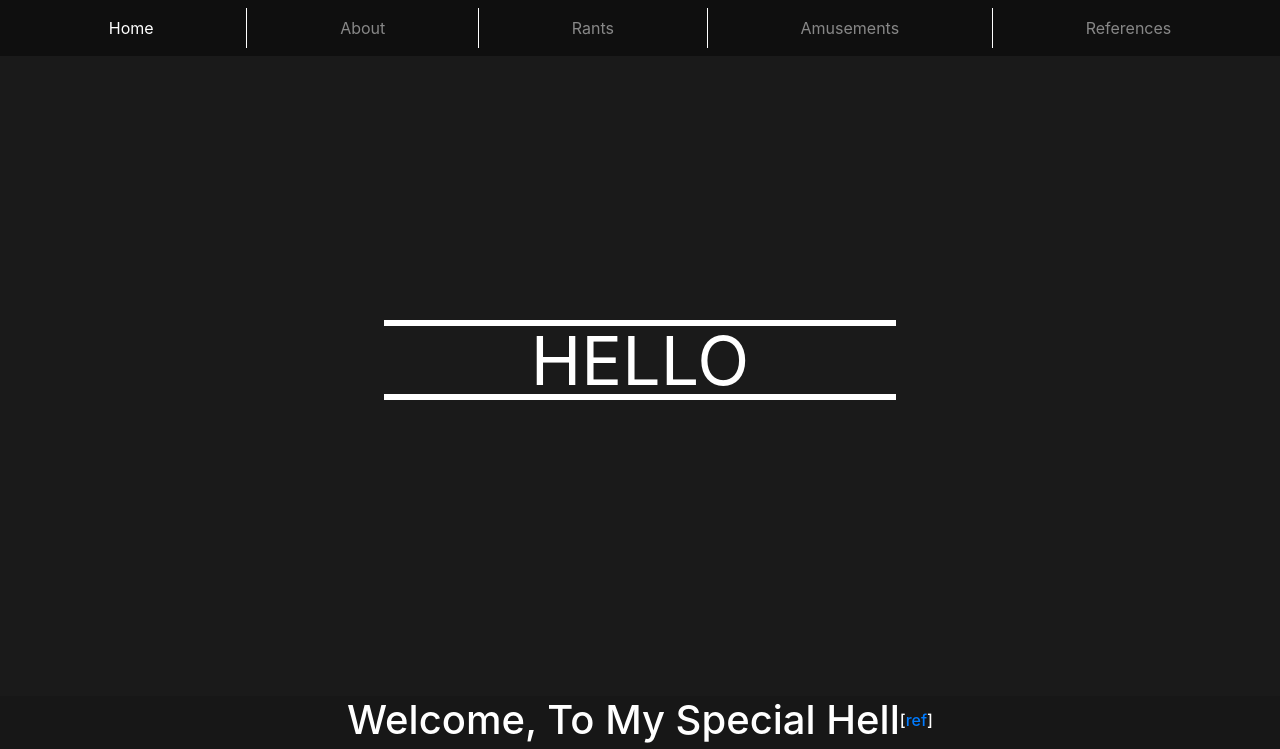
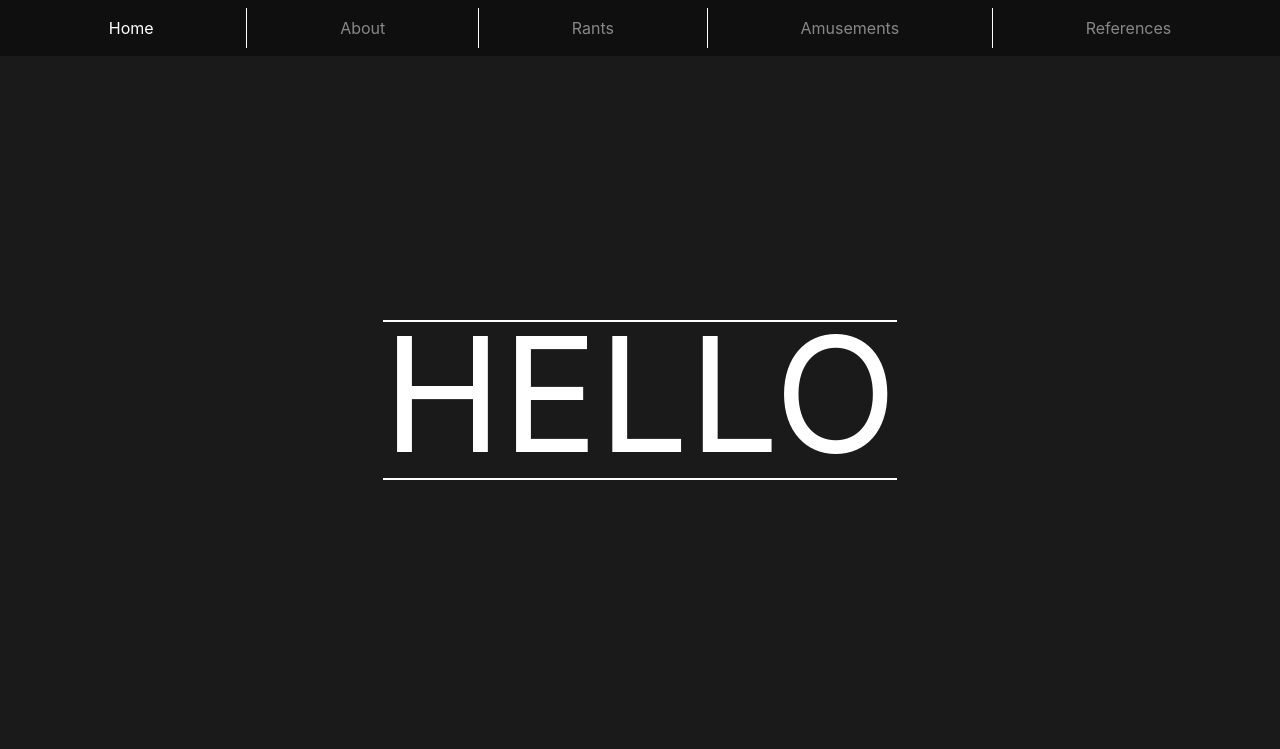
Before and after one commit to auhsoja/jabrams-website, a website: page index.html in a window 1280 px wide. Shown: the top 749 px of the page. Drawn offline with nearby package versions, Linux system fonts and the light colour scheme.

Commit message:
got the animated title seemingly working

```diff
--- a/css/basic-style.css
+++ b/css/basic-style.css
@@ -8,6 +8,11 @@
     --black-spacing-bg: #1a1a1a;
     --black-content-bg: #171717;
     --black-footer-bg: #0f0f0f;
+    --expand-width-delay: 0.5s;
+    --expand-width-time: 2s;
+    --expand-height-time: 1s;
+    --inter-animation-antidelay: 1s;
+    --fade-in-title-text-time: 2s;
 }
 
 .header-quote {
@@ -167,36 +172,43 @@ footer img {
     display: flex;
     justify-content: center;
     z-index: -1;
-    height: 50vw;
+    height: 100vh;
     width: 100%;
 }
 
-.animated-title-box {
+/* TODO: Refactor the boxes to make this less of a headache */
+.animated-title-borders {
     position: fixed;
-    border-top: 3px solid white;
-    border-bottom: 3px solid white;
+    border-top: 2px solid white;
+    border-bottom: 2px solid white;
     top: 40%;
-    width: 40%;
-    height: 10%;
-    opacity: 1;
     z-index: 1;
+    max-width: 0;      /* Animate from 0 to content width */
+    max-height: 0;     /* Animate from 0 to 20% */
+    transition: max-width var(--expand-width-time) ease-in var(--expand-width-delay),
+                max-height var(--expand-height-time) ease-in calc(var(--expand-width-delay) + var(--expand-width-time) - var(--inter-animation-antidelay))
 }
 
-.longer-title-box {
-    width: 60%;
+/* This div pads and conceals the text */
+.animated-title-box {
+    padding-left: 10%;
+    padding-right: 10%;
+    height: 20vh;
+    opacity: 0;
+    transition: opacity var(--fade-in-title-text-time) ease-in
+                calc(var(--expand-width-delay) + var(--expand-width-time) + var(--expand-height-time) - var(--inter-animation-antidelay));
 }
 
+/* This div positions the text */
 .animated-title {
     display: flex;
+    position: relative;
     align-items: center;
     justify-content: center;
     text-align: center;
-    vertical-align: middle;
-    border-top: 3px solid white;
-    border-bottom: 3px solid white;
     width: 100%;
     height: 100%;
-    font-size: large;
+    top: -5%;
 }
 
 .content-area {
--- a/index.html
+++ b/index.html
@@ -51,9 +51,11 @@
     <!------------------------->
     <div class="body-background">
     <div class="animation-spacing">
-        <div class="animated-title-box">
-            <div class="animated-title">
-                HELLO
+        <div class="animated-title-borders">
+            <div class="animated-title-box">
+                <div class="animated-title">
+                    HELLO
+                </div>
             </div>
         </div>
     </div>
--- a/js/effects.js
+++ b/js/effects.js
@@ -18,6 +18,11 @@ function run() {
 
 $(document).ready(function() {
     $(".runner").on("mouseenter", run);
+    $(".animated-title-borders")
+        .css("max-width", "100%")   // Trigger CSS animation to expand width
+        .css("max-height", "20%");  // Trigger CSS animation to expand height
+    $(".animated-title-box")
+        .css("opacity", 1);         // Trigger CSS animation to fade in text
     $(window).resize(function() {
         // Autoresize the title text to make it as big as possible
         let height = $(".animated-title").height();
```
Also changed, not shown: amusements.html (+1 -1 lines).
